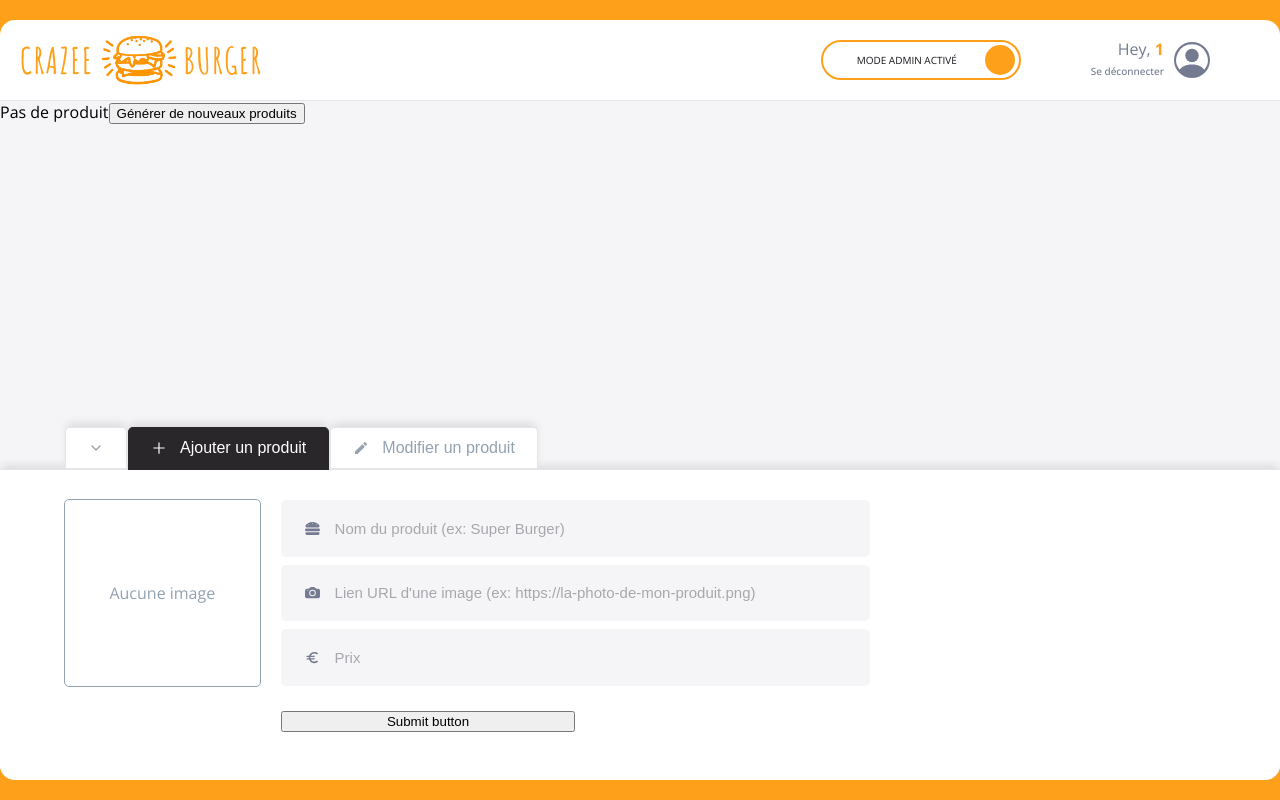
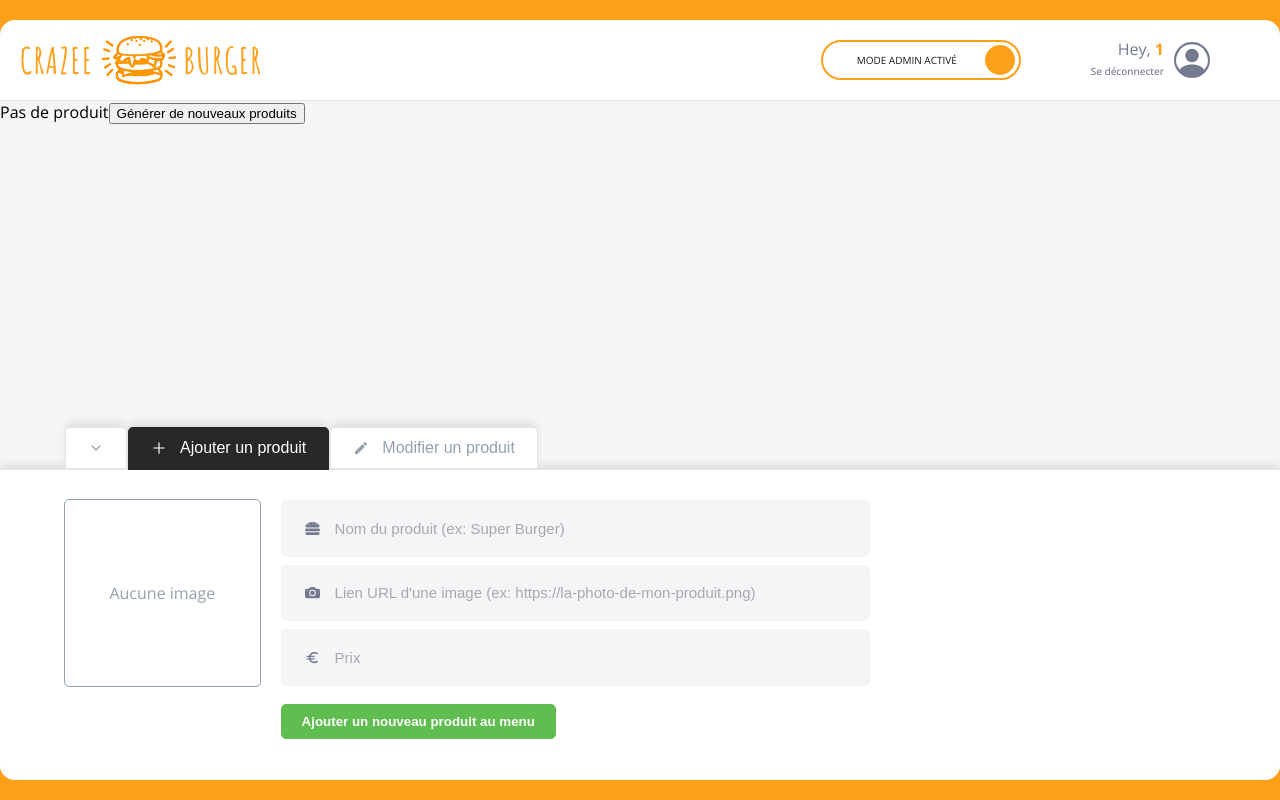
Before and after one commit to ImadeusF/crazee-burger, a React (Vite) app: page /order/1 in a window 1280 px wide. Built offline with nearby package versions, Linux system fonts and the light colour scheme.

Commit message:
💄F08: PrimaryButton > Add second version with "success"

```diff
--- a/src/components/pages/login/LoginForm.jsx
+++ b/src/components/pages/login/LoginForm.jsx
@@ -5,7 +5,7 @@
 import { IoChevronForward } from "react-icons/io5";
 import { BsPersonCircle } from "react-icons/bs";
 import TextInput from "../../reusable-ui/TextInput";
-import PrimaryButton from "../../reusable-ui/PrimaryButton";
+import Button from "../../reusable-ui/Button";
 
 export default function LoginForm() {
   const [inputValue, setInputValue] = useState("");
@@ -38,7 +38,7 @@
         className={"input-login"}
         version={"normal"}
         />
-        <PrimaryButton
+        <Button
         label={"Accéder à votre espace"}
         Icon={<IoChevronForward />}
         />
--- a/src/components/pages/order/Main/Admin/AdminPanel/AddForm.jsx
+++ b/src/components/pages/order/Main/Admin/AdminPanel/AddForm.jsx
@@ -7,6 +7,7 @@
 import { FaHamburger } from "react-icons/fa";
 import { MdOutlineEuro } from "react-icons/md";
 import { BsFillCameraFill } from "react-icons/bs";
+import Button from "../../../../../reusable-ui/Button";
 
 const EMPTY_PRODUCT = {
   id: 0,
@@ -84,7 +85,11 @@
         />
       </div>
       <div className="submit">
-        <button className="submit-button">Submit button</button>
+        <Button
+        className="submit-button"
+        label={"Ajouter un nouveau produit au menu"}
+        version={"success"}
+         />
         {isSubmited && (
           <div className="submit-message">
             <FiCheck />
--- a/src/components/reusable-ui/PrimaryButton.jsx
+++ b/src/components/reusable-ui/Button.jsx
@@ -1,16 +1,20 @@
-import styled from "styled-components";
+import styled, { css } from "styled-components";
 import { theme } from "../../themes";
 
-export default function PrimaryButton({ label, Icon }) {
+export default function Button({ label, Icon, version = "normal" }) {
   return (
-    <PrimaryButtonStyle>
+    <ButtonStyled version={version}>
       <span>{label}</span>
       <div className="icon">{Icon && Icon}</div>
-    </PrimaryButtonStyle>
+    </ButtonStyled>
   );
 }
 
-const PrimaryButtonStyle = styled.button`
+const ButtonStyled = styled.button`
+  ${({ version }) => extraStyle[version]}
+`;
+
+const extraStylePrimary = css`
   width: 100%;
   display: inline-flex;
   justify-content: center;
@@ -50,6 +54,33 @@
     justify-content: center;
     align-items: center;
     font-size: ${theme.fonts.size.SM};
-    margin-left: 10px;
   }
 `;
+
+const extraStyleSuccess = css`
+  cursor: pointer;
+  color: ${theme.colors.white};
+  background: ${theme.colors.success};
+  border: 1px solid ${theme.colors.success};
+  border-radius: ${theme.borderRadius.round};
+  height: 35px;
+  padding: 0 1.5em;
+  font-weight: ${theme.fonts.weights.semiBold};
+
+  &:hover {
+    background: ${theme.colors.white};
+    color: ${theme.colors.success};
+    border: 1px solid ${theme.colors.success};
+  }
+
+  :active {
+    background: ${theme.colors.success};
+    color: ${theme.colors.white};
+    border: 1px solid ${theme.colors.success};
+  }
+`;
+
+const extraStyle = {
+  normal: extraStylePrimary,
+  success: extraStyleSuccess,
+};
--- a/src/components/reusable-ui/Card.jsx
+++ b/src/components/reusable-ui/Card.jsx
@@ -1,6 +1,6 @@
 import styled from "styled-components";
 import { theme } from "../../themes";
-import PrimaryButton from "./PrimaryButton";
+import Button from "./Button";
 import { TiDelete } from "react-icons/ti";
 
 export default function Card({ title, imageSource, leftDescription, hasDeleteButton, onDelete }) {
@@ -20,7 +20,7 @@
         <div className="description">
           <div className="left-description">{leftDescription}</div>
           <div className="right-description">
-            <PrimaryButton className="primary-button" label={"Ajouter"} />
+            <Button className="primary-button" label={"Ajouter"} />
           </div>
         </div>
       </div>
```
